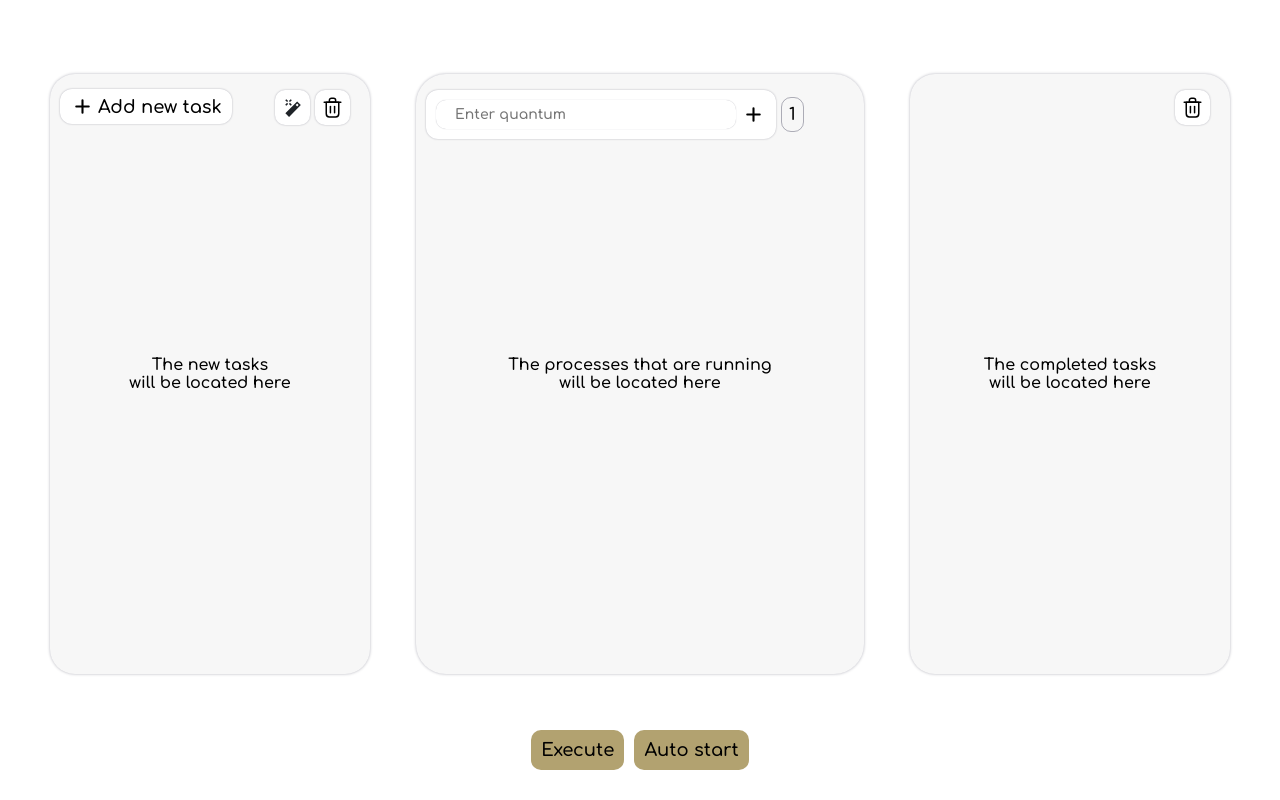
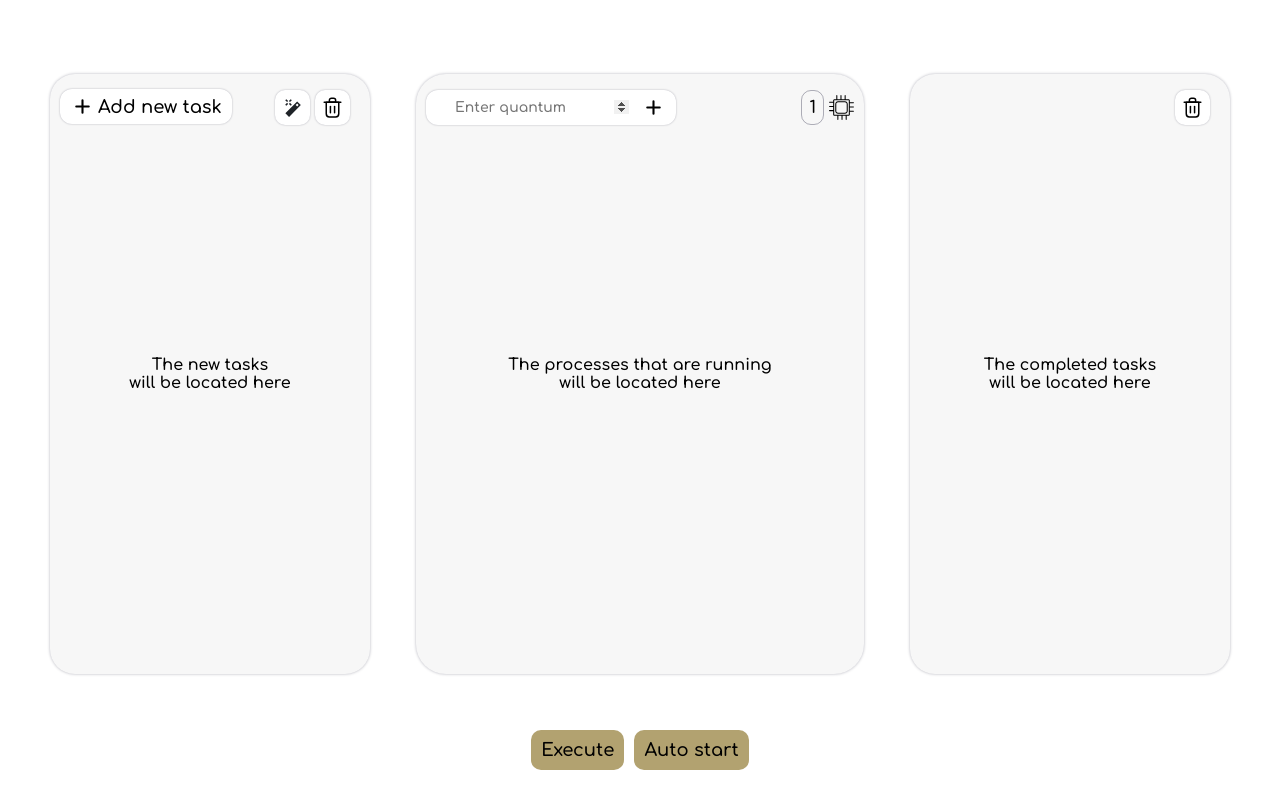
Before and after one commit to HuggySoul/os-task-manager-emulator, a React (Create React App) app: page / in a window 1280 px wide. Both pictures are taken after a click on the button "Set quantum". Built offline with nearby package versions, Linux system fonts and the light colour scheme.

Commit message:
feat: new quantum input block

```diff
--- a/src/components/quantumInput/quantumInput.jsx
+++ b/src/components/quantumInput/quantumInput.jsx
@@ -1,7 +1,7 @@
 import st from "./quantumInput.module.css";
-import inputIcon from "./assets/inputIcon.svg";
 import addIcon from "./assets/addIcon.svg";
-import { useState, useEffect, useRef } from "react";
+import cpuIcon from "./assets/CPU.svg";
+import { useState, useEffect } from "react";
 import TasksStorage from "../../store/taskStorage";
 import { observer } from "mobx-react-lite";
 
@@ -10,29 +10,16 @@ export const QuantumInput = observer(() => {
 	const [attention, setAttention] = useState(false);
 	const [isAddingQuantum, setIsAddingQuantum] = useState(false);
 
-	const inputRef = useRef(null);
-
 	useEffect(() => {
 		setWarning(quantum);
-		//при нажатии enter сохраняем квант в хранилище
-		const listener = (event) => {
-			if (
-				document.activeElement === inputRef.current &&
-				(event.code === "Enter" || event.code === "NumpadEnter")
-			) {
-				event.preventDefault();
-				setQuantumStorage();
-			}
-		};
-		document.addEventListener("keydown", listener);
-		return () => {
-			document.removeEventListener("keydown", listener);
-		};
 	}, [quantum]);
 
 	//устанавливаем значение кванта в хранилище
-	const setQuantumStorage = () => {
+	const setQuantumStorage = (e) => {
 		if (!attention) {
+			//останавливаем всплытие события, чтобы внешняя кнопка не срабатывала
+			//isAddingQuantum необходим, чтобы событие не останавливалось при сложенной кнопке
+			isAddingQuantum && e?.stopPropagation();
 			TasksStorage.quantum = quantum;
 			//пересчитываем максимально возможное количество очередей
 			TasksStorage.setMaxQueueQuantity();
@@ -40,16 +27,16 @@ export const QuantumInput = observer(() => {
 		}
 	};
 
-	//устанавливаем состояние кванта в форме
-	const SetQuantum = (quantumValue) => {
-		setQuantum(quantumValue);
-	};
 	//показываем предупреждение o кванте <= 0
 	const setWarning = (quantumValue) => {
 		if (quantumValue <= 0) setAttention(true);
 		else setAttention(false);
 	};
 
+	const keyDownHandler = (e) => {
+		if (e.code === "Escape") setIsAddingQuantum(false);
+		else if (e.code === "Enter" || e.code === "NumpadEnter") setQuantumStorage(e);
+	};
 	return (
 		<div className={st.quantum_block}>
 			<button
@@ -59,34 +46,32 @@ export const QuantumInput = observer(() => {
 				{!isAddingQuantum && <p>Set quantum</p>}
 				{isAddingQuantum && (
 					<input
-						ref={inputRef}
+						autoFocus
+						min={1}
+						onKeyDown={keyDownHandler}
 						type="number"
 						className={st.quantum_input}
 						placeholder="Enter quantum"
 						onChange={(e) => {
-							SetQuantum(Number(e.target.value));
+							setQuantum(Number(e.target.value));
 						}}
 					/>
 				)}
-				<img className={st.addIcon} src={addIcon} alt="Add quantum" />
+				<button onClick={(e) => setQuantumStorage(e)}>
+					<img className={st.addIcon} src={addIcon} alt="Add quantum" />
+				</button>
 			</button>
-
-			{/* <button
-					onClick={() => {
-						setQuantumStorage();
-					}}
-					className={st.submitBtn}
-				>
-					<img className={st.submitImg} src={inputIcon} alt="Записать квант времени" />
-				</button> */}
-			<div className={st.currentQuantum}>
-				<p className={st.txt}>{TasksStorage.quantum}</p>
+			<div className={st.quantum}>
+				<div title="Current quantum" className={st.currentQuantum}>
+					<p className={st.txt}>{TasksStorage.quantum}</p>
+				</div>
+				<img title="Current quantum" className={st.cpuIcon} src={cpuIcon} alt="Quantum" />
 			</div>
-			{/* {attention && (
+			{attention && (
 				<p className={`${st.txt} ${st.attentionTxt}`}>
 					*The quantum must be greater than zero
 				</p>
-			)} */}
+			)}
 		</div>
 	);
 });
--- a/src/components/quantumInput/quantumInput.module.css
+++ b/src/components/quantumInput/quantumInput.module.css
@@ -1,31 +1,26 @@
 .quantum_block {
 	display: flex;
 	gap: 5px;
-	justify-content: flex-start;
+	justify-content: space-between;
 	align-items: center;
 	position: absolute;
 	width: 100%;
-	padding: 5px 10px;
+	min-height: 45px;
+	padding: 0 10px;
 	border-radius: 12px;
 	z-index: 1;
 	top: 55px;
 }
 
-.quantum {
-	display: flex;
-	gap: 5px;
-	margin-right: 40px;
-}
-
 .quantum_input {
-	width: 300px;
+	width: 200px;
 	border-radius: 10px;
 	padding: 7px;
 	font-size: 14px;
 	font-family: "comfortaa";
 	font-weight: 600;
 	color: var(--text-col);
-	box-shadow: 0 0 1px var(--secondary-col);
+	/* box-shadow: 0 0 1px var(--secondary-col); */
 }
 
 .addQuantumBtn {
@@ -47,7 +42,7 @@
 	transition: scale 0.05s;
 	border-radius: 12px;
 	background-color: var(--background-col);
-	padding: 10px 10px;
+	padding: 3px 10px;
 	box-shadow: 0 0 2px var(--secondary-col);
 }
 
@@ -63,12 +58,25 @@
 	font-weight: 600;
 	color: var(--text-col);
 	font-size: 17px;
+	cursor: default;
+}
+
+@keyframes quantumMount {
+	0% {
+		transform: translateY(-60%);
+	}
+	100% {
+		transform: translateY(0);
+	}
 }
 
 .attentionTxt {
 	position: absolute;
 	color: red;
 	font-size: 10px;
+	bottom: -10px;
+	left: 20px;
+	animation: quantumMount 0.1s ease-in-out;
 }
 
 .submitBtn {
@@ -82,6 +90,14 @@
 	scale: 1.1;
 }
 
+.quantum {
+	display: flex;
+	gap: 5px;
+}
+
+.cpuIcon {
+	width: 25px;
+}
 .currentQuantum {
 	padding: 7px;
 	border-radius: 10px;
```
Also changed, not shown: src/components/quantumInput/assets/CPU.svg (added).
